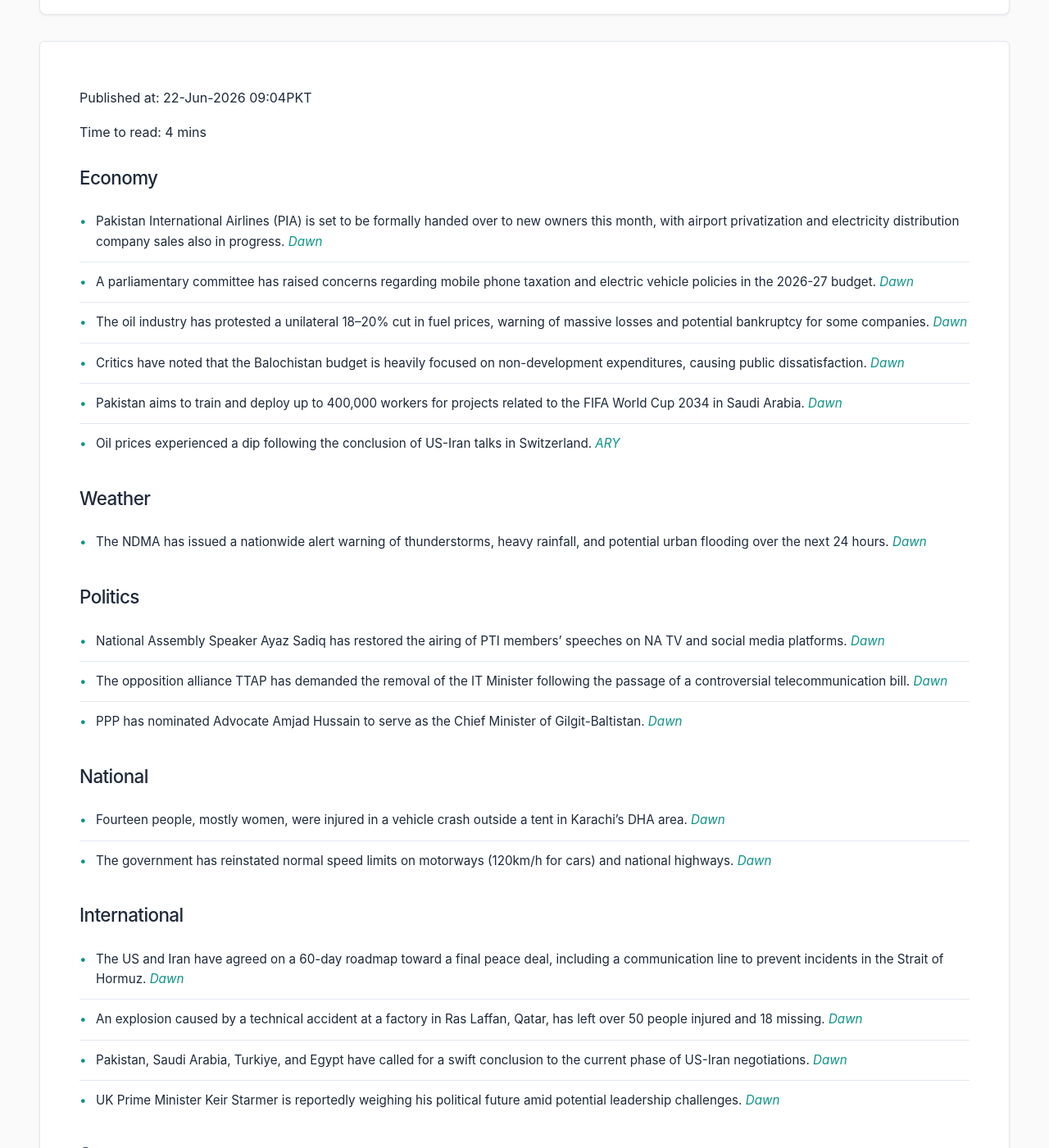
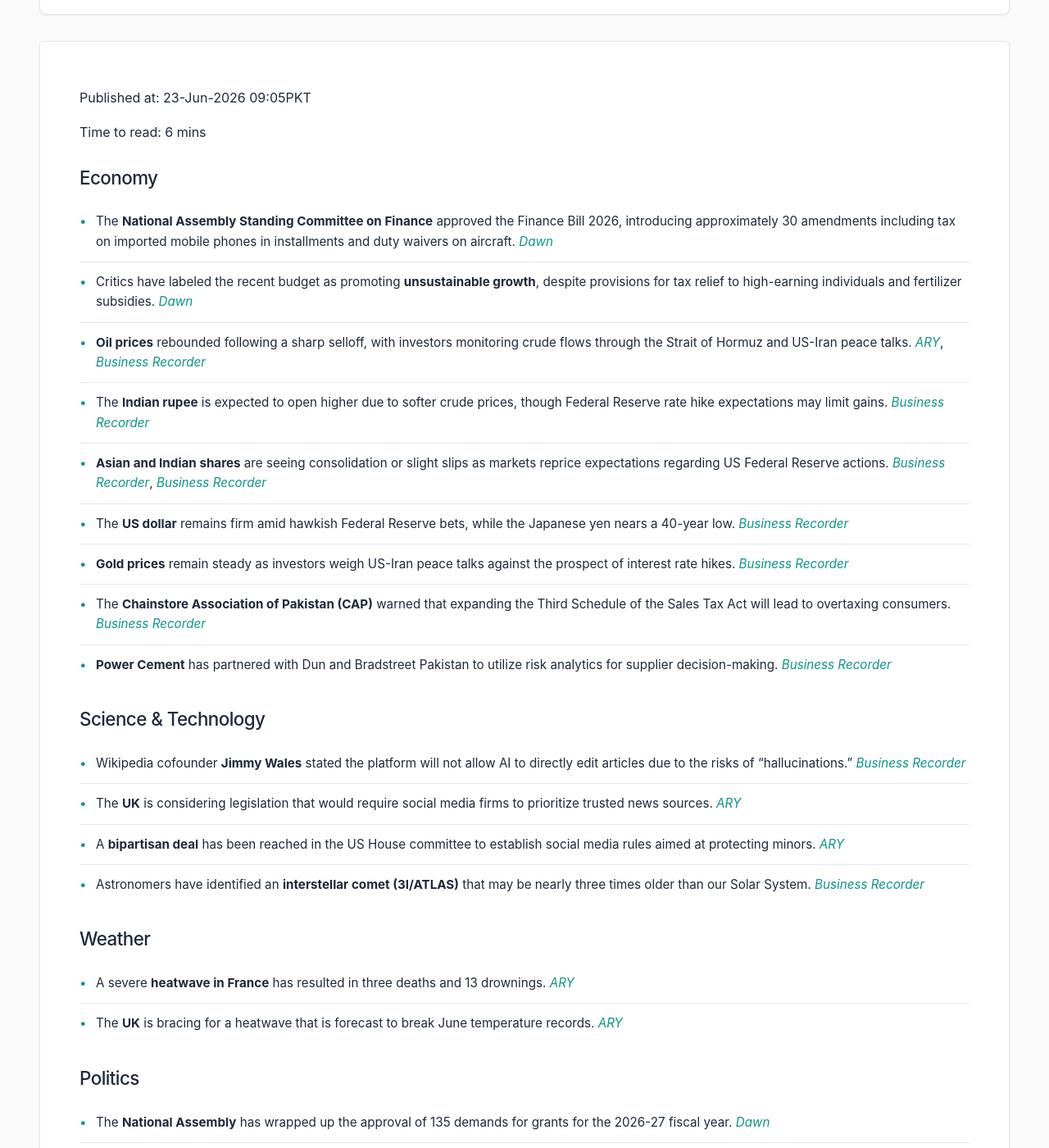
Before and after one commit to zsubzwary/news, a Jekyll site: the page built from en/index.md, in a window 1280 px wide and 1400 px high, scrolled down 209 px. Shown: the whole window at 82% size. Built offline with Jekyll 4.4.1, drawn with Linux system fonts in a browser that asks for light colours; some web fonts are replaced; comment, search, counter and statistics services are not loaded; some of the changed text lies outside the part shown.

Commit message:
DateTime; 2026-06-23T04:05:01.978Z

```diff
--- a/en/index.md
+++ b/en/index.md
@@ -4,46 +4,68 @@ title: Pakistan News Briefing
 lang: en
 ---
 
-Published at: 22-Jun-2026 09:04PKT
+Published at: 23-Jun-2026 09:05PKT
 
-Time to read: 4 mins
+Time to read: 6 mins
 
 ### Economy
-- Pakistan International Airlines (PIA) is set to be formally handed over to new owners this month, with airport privatization and electricity distribution company sales also in progress. *[Dawn](https://www.dawn.com/news/2009876/pia-to-be-handed-over-to-new-owners-this-month)*
-- A parliamentary committee has raised concerns regarding mobile phone taxation and electric vehicle policies in the 2026-27 budget. *[Dawn](https://www.dawn.com/news/2009874/budget-2026-27-na-body-questions-mobile-taxes-ev-policy)*
-- The oil industry has protested a unilateral 18–20% cut in fuel prices, warning of massive losses and potential bankruptcy for some companies. *[Dawn](https://www.dawn.com/news/2009904/oil-industry-cries-out-over-unilateral-cut-in-fuel-prices)*
-- Critics have noted that the Balochistan budget is heavily focused on non-development expenditures, causing public dissatisfaction. *[Dawn](https://www.dawn.com/news/2009887/a-budget-of-non-development-expenditures)*
-- Pakistan aims to train and deploy up to 400,000 workers for projects related to the FIFA World Cup 2034 in Saudi Arabia. *[Dawn](https://www.dawn.com/news/2009709/pakistan-targets-400000-trained-workers-for-fifa-world-cup-2034-hosted-by-saudi-arabia)*
-- Oil prices experienced a dip following the conclusion of US-Iran talks in Switzerland. *[ARY](https://arynews.tv/oil-slips-after-us-iran-conclude-talks-in-switzerland)*
+- The **National Assembly Standing Committee on Finance** approved the Finance Bill 2026, introducing approximately 30 amendments including tax on imported mobile phones in installments and duty waivers on aircraft. *[Dawn](https://www.dawn.com/news/2010135/budget-2026-27-na-panel-proposes-30-major-changes-to-finance-bill)*
+- Critics have labeled the recent budget as promoting **unsustainable growth**, despite provisions for tax relief to high-earning individuals and fertilizer subsidies. *[Dawn](https://www.dawn.com/news/2010167/unsustainable-growth)*
+- **Oil prices** rebounded following a sharp selloff, with investors monitoring crude flows through the Strait of Hormuz and US-Iran peace talks. *[ARY](https://arynews.tv/oil-gains-after-selloff-awaits-progress-on-strait-of-hormuz-flows)*, *[Business Recorder](https://www.brecorder.com/news/40426910/oil-gains-after-selloff-awaits-progress-on-strait-of-hormuz-flows)*
+- The **Indian rupee** is expected to open higher due to softer crude prices, though Federal Reserve rate hike expectations may limit gains. *[Business Recorder](https://www.brecorder.com/news/40426916/indian-rupee-to-ride-oil-fall-tailwind-fed-rate-worries-may-cap-gains)*
+- **Asian and Indian shares** are seeing consolidation or slight slips as markets reprice expectations regarding US Federal Reserve actions. *[Business Recorder](https://www.brecorder.com/news/40426912/asia-shares-slip-as-markets-reprice-fed-expectations-oil-gains)*, *[Business Recorder](https://www.brecorder.com/news/40426913/indian-shares-set-to-pause-after-oil-led-rally)*
+- The **US dollar** remains firm amid hawkish Federal Reserve bets, while the Japanese yen nears a 40-year low. *[Business Recorder](https://www.brecorder.com/news/40426911/dollar-firms-on-hawkish-fed-bets-oil-rebound-yen-near-40-year-low)*
+- **Gold prices** remain steady as investors weigh US-Iran peace talks against the prospect of interest rate hikes. *[Business Recorder](https://www.brecorder.com/news/40426909/gold-steady-as-investors-focus-on-us-iran-peace-talks)*
+- The **Chainstore Association of Pakistan (CAP)** warned that expanding the Third Schedule of the Sales Tax Act will lead to overtaxing consumers. *[Business Recorder](https://www.brecorder.com/news/40426903/cap-warns-third-schedule-expansion-will-overtax-consumers)*
+- **Power Cement** has partnered with Dun and Bradstreet Pakistan to utilize risk analytics for supplier decision-making. *[Business Recorder](https://www.brecorder.com/news/40426905/dun-and-bradstreet-pakistan-partners-with-power-cement)*
+
+### Science & Technology
+- Wikipedia cofounder **Jimmy Wales** stated the platform will not allow AI to directly edit articles due to the risks of "hallucinations." *[Business Recorder](https://www.brecorder.com/news/40426885/wikipedia-wont-let-ai-edit-articles-cofounder)*
+- The **UK** is considering legislation that would require social media firms to prioritize trusted news sources. *[ARY](https://arynews.tv/uk-considers-forcing-social-media-firms-to-prioritise-trusted-news)*
+- A **bipartisan deal** has been reached in the US House committee to establish social media rules aimed at protecting minors. *[ARY](https://arynews.tv/social-media-legislation-aims-to-protect-minors)*
+- Astronomers have identified an **interstellar comet (3I/ATLAS)** that may be nearly three times older than our Solar System. *[Business Recorder](https://www.brecorder.com/news/40426887/interstellar-comet-likely-far-older-than-solar-system-astronomers)*
 
 ### Weather
-- The NDMA has issued a nationwide alert warning of thunderstorms, heavy rainfall, and potential urban flooding over the next 24 hours. *[Dawn](https://www.dawn.com/news/2009704/ndma-warns-of-critical-24-hour-weather-window-nationwide)*
+- A severe **heatwave in France** has resulted in three deaths and 13 drownings. *[ARY](https://arynews.tv/france-heatwave-sees-three-deaths-13-drownings)*
+- The **UK** is bracing for a heatwave that is forecast to break June temperature records. *[ARY](https://arynews.tv/heatwave-hits-uk-with-record-temperatures)*
 
 ### Politics
-- National Assembly Speaker Ayaz Sadiq has restored the airing of PTI members' speeches on NA TV and social media platforms. *[Dawn](https://www.dawn.com/news/2009909/na-speaker-ayaz-sadiq-restores-airing-of-pti-speeches)*
-- The opposition alliance TTAP has demanded the removal of the IT Minister following the passage of a controversial telecommunication bill. *[Dawn](https://www.dawn.com/news/2009775/ttap-demands-removal-of-it-minister-over-anti-people-telecommunication-bill)*
-- PPP has nominated Advocate Amjad Hussain to serve as the Chief Minister of Gilgit-Baltistan. *[Dawn](https://www.dawn.com/news/2009695/ppp-chairman-gives-the-nod-to-advocate-amjad-hussain-for-post-of-gb-chief-minister)*
+- The **National Assembly** has wrapped up the approval of 135 demands for grants for the 2026-27 fiscal year. *[Dawn](https://www.dawn.com/news/2010148/budget-2026-27-budget-approval-in-final-stages-as-grants-finalised)*
+- **PTI leaders** Gohar Ali Khan and Salman Akram Raja are seeking a meeting with Imran Khan at Adiala jail. *[Dawn](https://www.dawn.com/news/2010145/pti-bigwigs-gohar-ali-khan-salman-akram-raja-eye-meeting-with-imran)*
+- The **Kashmir Parliamentary Committee** chairman has requested a meeting with Mahmood Khan Achakzai to discuss the situation in AJK. *[Dawn](https://www.dawn.com/news/2010065/kashmir-parliamentary-committee-chairman-requests-meeting-with-achakzai-to-discuss-ajk-situation)*
+- **Punjab Assembly** members engaged in heated debates regarding the government's performance on inflation and healthcare during the budget session. *[Business Recorder](https://www.brecorder.com/news/40426908/treasury-members-defend-punjab-govts-achievements)*
+- An **Anti-Terrorism Court** has ordered the cross-examination of witnesses in a case involving PTI leaders. *[Business Recorder](https://www.brecorder.com/news/40426902/case-against-pti-leaders-atc-orders-cross-examination-of-prosecution-witnesses)*
 
 ### National
-- Fourteen people, mostly women, were injured in a vehicle crash outside a tent in Karachi's DHA area. *[Dawn](https://www.dawn.com/news/2009853/14-hurt-after-vehicle-crashes-into-tent-outside-dha-imambargah-in-karachi)*
-- The government has reinstated normal speed limits on motorways (120km/h for cars) and national highways. *[Dawn](https://www.dawn.com/news/2009907/normal-speed-limits-reinstated-on-motorways-highways)*
+- **Islamabad bus terminals** were closed as a security measure ahead of the Iranian President's arrival. *[Dawn](https://www.dawn.com/news/2010082/bus-terminals-in-islamabad-closed-ahead-of-iranian-presidents-arrival)*
+- **Justice Munib Akhtar** has taken oath as the acting Chief Justice of Pakistan. *[Dawn](https://www.dawn.com/news/2010162/justice-munib-akhtar-takes-oath-as-acting-cjp)*
+- **Advocate Amjad Hussain** of the PPP has been elected as the Chief Minister of Gilgit-Baltistan. *[Dawn](https://www.dawn.com/news/2009973/ppps-amjad-hussain-elected-as-gb-chief-minister-after-members-take-oath)*
+- Police have registered a **terrorism case** against a driver involved in a car crash at a Karachi imambargah. *[Dawn](https://www.dawn.com/news/2010047/police-register-terrorism-case-against-driver-in-karachis-dha-imambargah-car-crash)*
+- The **Punjab Housing Department** is fast-tracking the construction of 27 mega water storage tanks to prevent urban flooding. *[Business Recorder](https://www.brecorder.com/news/40426906/construction-of-27-mega-water-storage-tanks-fast-tracked)*
+- **Dr. Mahrang Baloch** and Subghatullah Shah have been sentenced to life imprisonment by an ATC in Quetta. *[Business Recorder](https://www.brecorder.com/news/40426881/mahrang-sentenced-to-life-in-prison)*
 
 ### International
-- The US and Iran have agreed on a 60-day roadmap toward a final peace deal, including a communication line to prevent incidents in the Strait of Hormuz. *[Dawn](https://www.dawn.com/news/2009504/us-iran-make-encouraging-progress-after-hours-long-talks-in-burgenstock-agree-on-roadmap-to-reach-final-peace-deal-in-60-days)*
-- An explosion caused by a technical accident at a factory in Ras Laffan, Qatar, has left over 50 people injured and 18 missing. *[Dawn](https://www.dawn.com/news/2009790/over-50-injured-18-missing-after-technical-accident-causes-explosion-at-qatar-factory)*
-- Pakistan, Saudi Arabia, Turkiye, and Egypt have called for a swift conclusion to the current phase of US-Iran negotiations. *[Dawn](https://www.dawn.com/news/2009729/pakistan-saudi-arabia-turkiye-egypt-stress-importance-of-swift-conclusion-to-current-phase-of-us-iran-talks)*
-- UK Prime Minister Keir Starmer is reportedly weighing his political future amid potential leadership challenges. *[Dawn](https://www.dawn.com/news/2009758/uk-pm-starmer-mulling-political-realities-senior-minister)*
+- **Thirteen people**, including Pakistani and Indian nationals, died following an explosion at a Qatar LNG plant due to a technical malfunction. *[Dawn](https://www.dawn.com/news/2009790/pakistani-indian-nationals-among-13-dead-after-technical-malfunction-at-qatar-lng-plant)*
+- The **Taliban government** has detained approximately 20 aid workers in Afghanistan over "beard length" violations. *[Dawn](https://www.dawn.com/news/2010140/taliban-govt-detains-aid-workers-over-beard-length)*
+- **Security officials** from China, India, and Iran gathered in New Delhi for a BRICS meeting. *[Dawn](https://www.dawn.com/news/2010139/china-joins-india-iran-as-key-security-officials-gather-at-brics)*
+- **Iranian President Masoud Pezeshkian** is scheduled to make an official visit to Pakistan. *[Dawn](https://www.dawn.com/news/2010038/iran-president-masoud-pezeshkian-to-visit-pakistan-on-tuesday-fo)*
+- **UK Prime Minister Keir Starmer** has announced his resignation. *[Dawn](https://www.dawn.com/news/2009971/uk-pm-starmer-announces-resignation-amid-mounting-pressure-says-will-give-successor-full-unequivocal-support)*
+- At least **14 people were killed** in a building fire in Lucknow, India. *[Dawn](https://www.dawn.com/news/2010034/14-killed-in-fire-at-building-in-indias-lucknow)*
+- Pakistan has **repatriated eight Iranian fishermen** who were rescued at sea. *[Business Recorder](https://www.brecorder.com/news/40426907/pakistan-repatriates-eight-rescued-iranian-fishermen)*
+- The **PMA Commandant** attended a passing-out parade at the Bangladesh Military Academy. *[Business Recorder](https://www.brecorder.com/news/40426904/bangladesh-military-academy-commandant-pma-attends-passing-out-parade)*
+- A **shooting in Montreal** left three people dead, including a police officer. *[Business Recorder](https://www.brecorder.com/news/40426886/shooting-in-montreal-leaves-three-dead-including-suspect)*
 
 ### Sports
-- Iran secured a scoreless draw against Belgium in a World Cup encounter. *[Dawn](https://www.dawn.com/news/2009791/iran-frustrate-star-studded-belgium-to-steal-another-world-cup-point)*
-- Lionel Messi is aiming for a World Cup record as Argentina prepares to face Austria. *[ARY](https://arynews.tv/timeless-messi-eyes-world-cup-record-as-argentina-face-austria)*
-- Serena Williams has been granted a singles wildcard for Wimbledon. *[ARY](https://arynews.tv/serena-williams-given-wimbledon-singles-wildcard)*
-- Kylian Mbappe is preparing for a significant 100th cap. *[ARY](https://arynews.tv/mbappe-ready-for-special-100th-cap)*
-- Curacao has made World Cup history following a significant performance by goalkeeper Room. *[ARY](https://arynews.tv/fifteen-saves-one-point-room-leads-curacao-to-world-cup-history)*
-- The recent victory in the Diamond Jubilee tournament has renewed interest in the future of Pakistani football. *[Dawn](https://www.dawn.com/news/2009896/future-of-pakistani-football)*
+- **Lionel Messi** became the all-time leading scorer in World Cup history after scoring twice against Austria. *[Dawn](https://www.dawn.com/news/2010067/magic-messi-makes-fifa-world-cup-history-to-send-argentina-into-last-32)*, *[Business Recorder](https://www.brecorder.com/news/40426914/milestone-messi-sends-argentina-to-world-cup-knockout-stage)*
+- **France** advanced to the World Cup last 32 following a 3-0 victory over Iraq, powered by a Kylian Mbappe double. *[Business Recorder](https://www.brecorder.com/news/40426915/mbappe-double-sends-france-into-knockout-rounds-after-lengthy-weather-delay)*
+- Footballer **Julián Alvarez** stated that leaving Atletico Madrid might be the "best for everyone." *[ARY](https://arynews.tv/alvarez-says-best-for-everyone-if-he-leaves-atletico)*
+
+### Health
+- **Air quality in Karachi** has reached alarming levels, posing a serious threat to public health. *[Dawn](https://www.dawn.com/news/2010125/breathing-in-karachi-comes-with-a-warning-as-air-quality-deteriorates)*
 
 ### Other
-- An opinion piece discusses the transformation of geopolitical communication from formal state statements to decentralized digital channels. *[Dawn](https://www.dawn.com/news/2009928/the-end-of-one-way-communication)*
-- Jelly Roll has landed a hosting gig on 'Jimmy Kimmel Live!' amidst news of his divorce. *[ARY](https://arynews.tv/jelly-roll-lands-jimmy-kimmel-live-hosting-gig-amid-divorce)*
-- Nicole Kidman honored Keith Urban on the first Father's Day since their split. *[ARY](https://arynews.tv/nicole-kidman-honors-keith-urban-on-first-fathers-day-since-their-split)*
-- Actress Isabel Hodgins is taking maternity leave, leading to the departure of her character Victoria Sugden from *Emmerdale*. *[ARY](https://arynews.tv/emmerdales-victoria-sugden-exits-as-actress-isabel-hodgins-takes-maternity-leave)*
+- A feature highlights the **lifelong friendship** between Syed Babar Ali and Sardar Harcharan Singh Brar. *[Dawn](https://www.dawn.com/news/2010096/syed-babar-ali-and-sardar-harcharan-singh-brar-a-lifelong-school-friendship-that-transcended-borders-faiths)*
+- An **opinion piece** discusses historical emergency rules in India and political rhetoric. *[Dawn](https://www.dawn.com/news/2010171/emergency-left-and-right)*
+- An **heir has been found** for the large fortune of the late Liam Payne. *[ARY](https://arynews.tv/liam-paynes-whopping-fortune-finally-finds-an-heir-years-after-his-death)*
+- An **animated alien film** titled ‘Not Alone’ will feature Timothée Chalamet and Selena Gomez. *[ARY](https://arynews.tv/timothee-chalamet-selena-gomez-team-up-for-animated-alien-film-not-alone)*
+- **Olivia Rodrigo** has announced an all-women music festival. *[ARY](https://arynews.tv/olivia-rodrigo-announces-her-own-all-women-music-festival)*
```
